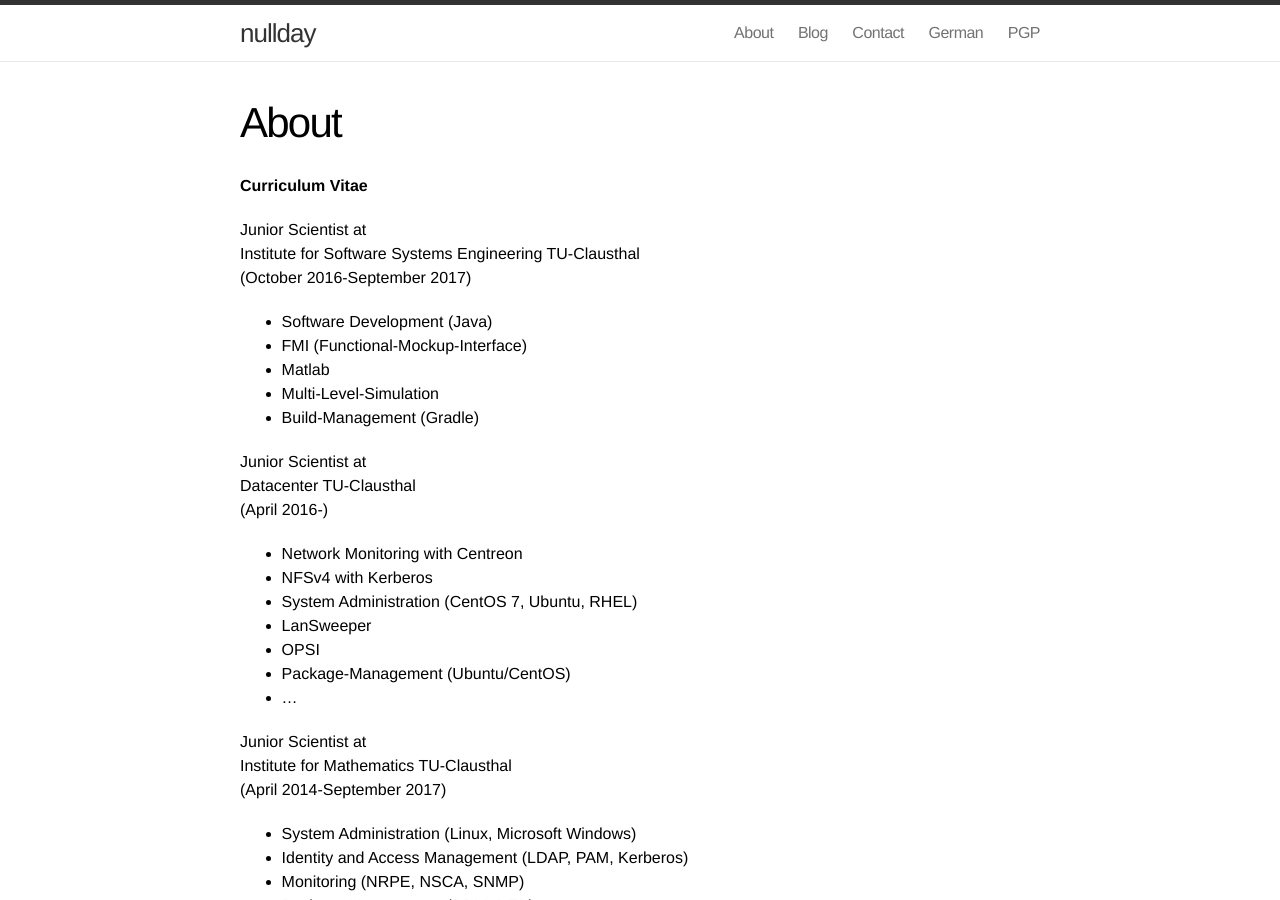
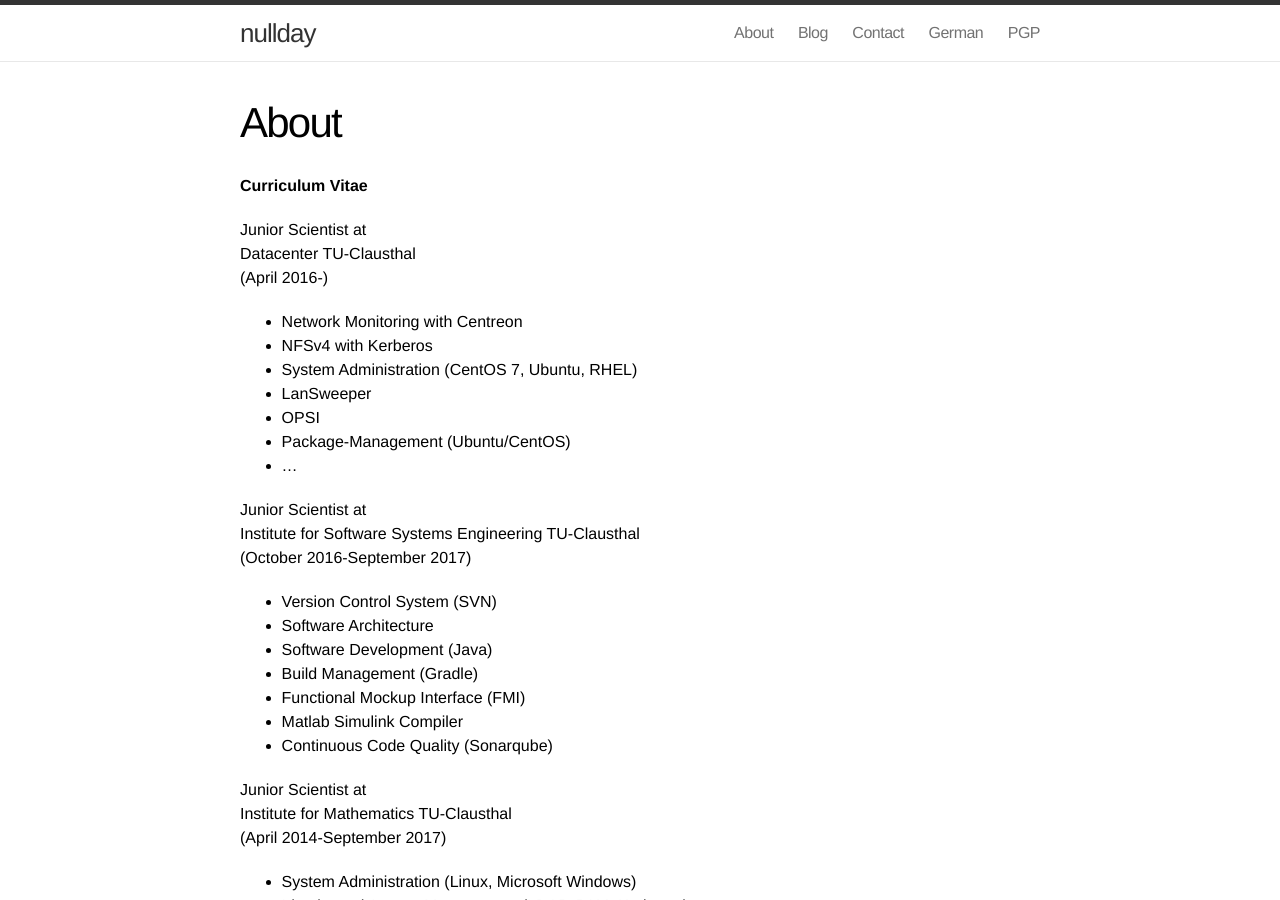
Before and after one commit to shibumi/en.nullday.de, a Jekyll site: the page built from about.md, in a window 1280 px wide and 900 px high. Built offline with Jekyll 4.4.1, drawn with Linux system fonts in a browser that asks for light colours; nearby versions of some CDN libraries; part of the change alters nothing that is shown; some of the changed text lies outside the part shown.

Commit message:
new skills

```diff
--- a/_config.yml
+++ b/_config.yml
@@ -1,7 +1,7 @@
 # Site settings
 title: nullday
 email: chris@nullday.de
-description: "nullday is the webspace of Christian Rebischke. Last change: 2018-02-22"
+description: "nullday is the webspace of Christian Rebischke. Last change: 2018-03-10"
 baseurl: ""
 url: "http://en.nullday.de"
 twitter_username: sh1bumi
--- a/about.md
+++ b/about.md
@@ -5,16 +5,6 @@ permalink: /about/
 ---
 
 **Curriculum Vitae**
-
-Junior Scientist at
-Institute for Software Systems Engineering TU-Clausthal
-(October 2016-September 2017)
-
-* Software Development (Java)
-* FMI (Functional-Mockup-Interface)
-* Matlab
-* Multi-Level-Simulation
-* Build-Management (Gradle)
 
 Junior Scientist at
 Datacenter TU-Clausthal
@@ -27,6 +17,18 @@ Datacenter TU-Clausthal
 * OPSI
 * Package-Management (Ubuntu/CentOS)
 * ...
+
+Junior Scientist at
+Institute for Software Systems Engineering TU-Clausthal
+(October 2016-September 2017)
+
+* Version Control System (SVN)
+* Software Architecture
+* Software Development (Java)
+* Build Management (Gradle)
+* Functional Mockup Interface (FMI)
+* Matlab Simulink Compiler
+* Continuous Code Quality (Sonarqube)
 
 Junior Scientist at
 Institute for Mathematics TU-Clausthal
```
